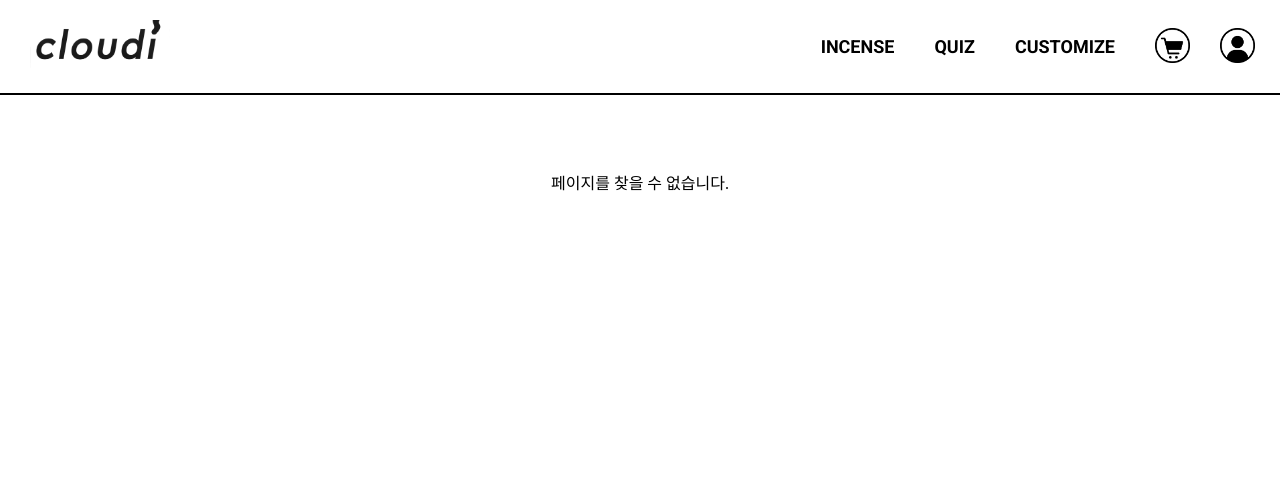
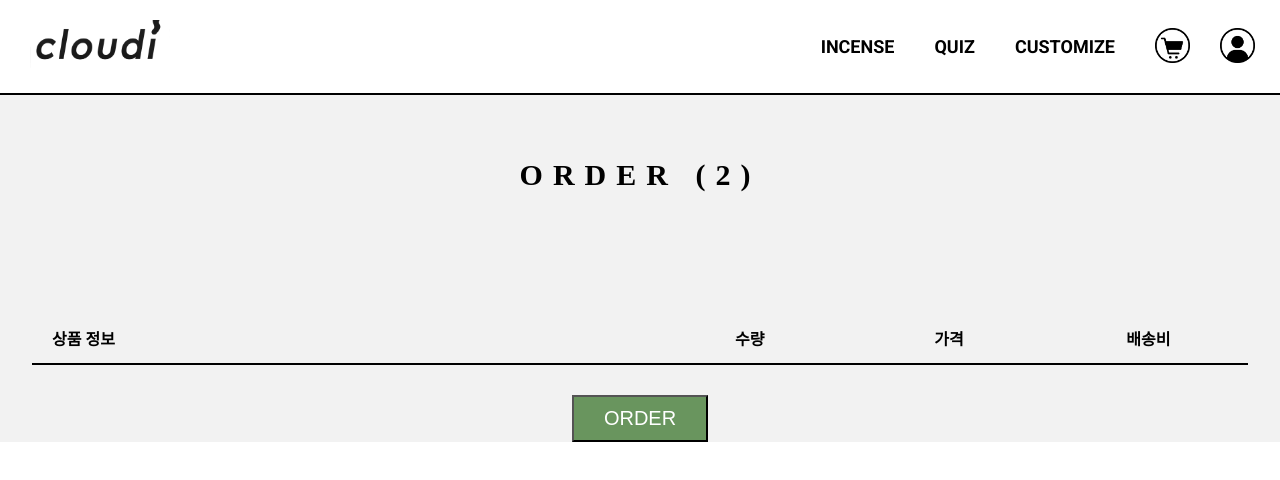
Before and after one commit to codestates/cloudi, a React (Create React App) app in the folder client/: page /order in a window 1280 px wide. Shown: the top 480 px of the page. Built offline with nearby package versions, Linux system fonts and the light colour scheme; a web font is replaced by a local one.

Commit message:
Feature: Add OrderPage

```diff
--- a/client/src/App.js
+++ b/client/src/App.js
@@ -3,6 +3,7 @@ import GlobalStyle from './GlobalStyle';
 import Header from './modals/Header';
 import Main from './pages/Main';
 import Customize from './pages/Costomize';
+import Order from './pages/Order';
 import { Route, Switch } from 'react-router-dom';
 import QuizPage from './quiz/QuizPage';
 const App = () => {
@@ -23,6 +24,9 @@ const App = () => {
         <Route path='/customize'>
           <Customize />
         </Route>
+        <Route path='/order'>
+          <Order />
+        </Route>
         <Route path='/'>
           <br /><br /><br /><br /><br /><br /><br /><br /><br /><br /><br />
           <div><center>페이지를 찾을 수 없습니다.</center></div>
--- a/client/src/components/main_components/OtherPages.js
+++ b/client/src/components/main_components/OtherPages.js
@@ -111,7 +111,6 @@ const Button = styled.button`
     cursor: pointer;
     background-color: rgb(183, 197, 139);
     color: white;
-    box-shadow: -5px -5px -5px rgb(100, 100, 100);
     box-shadow: 2px 2px 2px gray;
   };
   :active {
--- /dev/null
+++ b/client/src/components/order_components/OrderCount.js
@@ -0,0 +1,30 @@
+import React from 'react';
+import styled from 'styled-components';
+
+const OrderCountContainer = styled.section`
+  width: 100%;
+  height: 120px;
+  margin-top: 20px;
+  line-height: 120px;
+  text-align: center;
+  @media screen and (max-width: 1023px) {
+  };
+`;
+
+const OrderNumber = styled.h2`
+  font-size: 30px;
+  font-weight: bold;
+  letter-spacing: 10px;
+`;
+
+const OrderCount = () => {
+  return (
+    <OrderCountContainer>
+      <OrderNumber>
+        ORDER (2)
+      </OrderNumber>
+    </OrderCountContainer>
+  );
+};
+
+export default OrderCount;
--- /dev/null
+++ b/client/src/components/order_components/OrderProduct.js
@@ -0,0 +1,65 @@
+import React from 'react';
+import styled from 'styled-components';
+
+const OrderProductContainer = styled.section`
+  padding: 0 2.5vw;
+`;
+
+const ProductExplanation = styled.article`
+  display: flex;
+  margin-top: 80px;
+  width: 100%;
+  height: 50px;
+  line-height: 50px;
+  border-bottom: 2px solid;
+`;
+
+const ProductInfo = styled.div`
+  flex: 3;
+  padding-left: 20px;
+  font-weight: bold;
+`;
+
+const ProductDesc = styled.div`
+  flex: 1;
+  font-weight: bold;
+  text-align: center;
+`;
+
+const ButtonContainer = styled.div`
+  text-align: center;
+`;
+
+const Button = styled.button`
+  margin-top: 30px;
+  font-size: 20px;
+  padding: 10px 30px;
+  color: white;
+  background-color: rgb(105, 149, 94);
+  :hover {
+    cursor: pointer;
+    color: white;
+    box-shadow: 1px 1px 1px black;
+  };
+  :active {
+    box-shadow: inset 5px 5px 5px rgb(70, 110, 75);
+  };
+`;
+
+const OrderProduct = () => {
+  return (
+    <OrderProductContainer>
+      <ProductExplanation>
+        <ProductInfo>상품 정보</ProductInfo>
+        <ProductDesc>수량</ProductDesc>
+        <ProductDesc>가격</ProductDesc>
+        <ProductDesc>배송비</ProductDesc>
+      </ProductExplanation>
+      <ButtonContainer>
+        <Button>ORDER</Button>
+      </ButtonContainer>
+    </OrderProductContainer>
+  );
+};
+
+export default OrderProduct;
--- a/client/src/modals/Header.js
+++ b/client/src/modals/Header.js
@@ -161,7 +161,9 @@ const Header = () => {
         </NavLink>
       </NavMenu>
       <IconContainer>
-        <Icon src='/images/cart.png' />
+        <Link to='/order'>
+          <Icon src='/images/cart.png' />
+        </Link>
         <Icon src='/images/user.png' />
       </IconContainer>
       <MenuIcon src='/images/menu.png' onClick={handleClickMenu} />
--- /dev/null
+++ b/client/src/pages/Order.js
@@ -0,0 +1,25 @@
+import React from 'react';
+import styled from 'styled-components';
+import OrderCount from '../components/order_components/OrderCount';
+import OrderProduct from '../components/order_components/OrderProduct';
+
+const OrderContainer = styled.main`
+  padding-top: 95px;
+  background-color: rgb(242, 242, 242);
+  @media screen and (max-width: 1023px) {
+    padding-top: 64px;
+  };
+`;
+
+const Order = () => {
+  return (
+    <>
+      <OrderContainer>
+        <OrderCount />
+        <OrderProduct />
+      </OrderContainer>
+    </>
+  );
+};
+
+export default Order;
```
